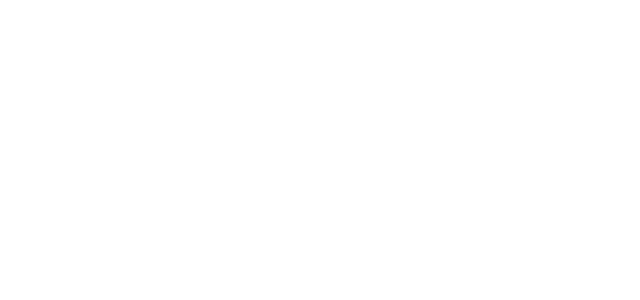
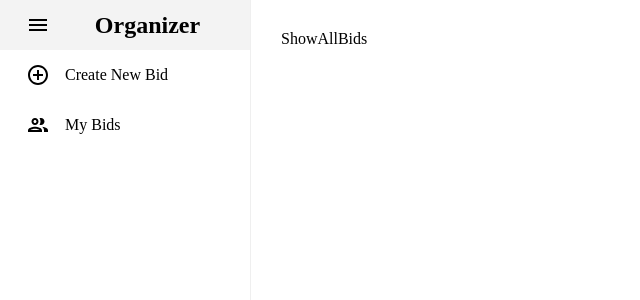
Before and after one commit to Rahul-Radhakrishnan789/bidit_frontend, a React (Vite) app: page /vendor in a window 1280 px wide. Before the commit this address had no page. Shown: the top 300 px of the page, without its empty margins (0-640 px from the left). Built offline with nearby package versions, Linux system fonts and the light colour scheme.

Commit message:
added vendor page and components

```diff
--- a/package.json
+++ b/package.json
@@ -17,12 +17,15 @@
     "@mui/styled-engine-sc": "^6.0.0-alpha.18",
     "@react-oauth/google": "^0.12.1",
     "axios": "^1.6.8",
+    "dayjs": "^1.11.10",
     "dotenv": "^16.4.5",
     "i": "^0.3.7",
     "npm": "^10.5.0",
     "react": "^18.2.0",
+    "react-datetime-picker": "^5.6.0",
     "react-dom": "^18.2.0",
     "react-google-button": "^0.7.2",
+    "react-pro-sidebar": "^1.1.0",
     "react-router-dom": "^6.22.3"
   },
   "devDependencies": {
--- a/src/App.jsx
+++ b/src/App.jsx
@@ -4,6 +4,7 @@ import { GoogleOAuthProvider } from "@react-oauth/google";
 import SignUpPage from "./pages/User/SignUpPage";
 import LoginPage from "./pages/User/LoginPage";
 import UserHomePage from "./pages/User/UserHomePage";
+import VendorHomePage from "./pages/vendor/VendorHomePage";
 function App() {
   return (
     <GoogleOAuthProvider clientId="203571099479-rksr2l7odk6d8m71nrk8n2g1jv5aerpo.apps.googleusercontent.com">
@@ -13,6 +14,7 @@ function App() {
           <Route path="/" element={<UserHomePage />} />
           <Route path="/signup" element={<SignUpPage />} />
           <Route path="/login" element={<LoginPage />} />
+          <Route path="/vendor" element={< VendorHomePage/>}/>
         </Routes>
         </Router>
       </div>
--- /dev/null
+++ b/src/components/vendorComponents/CreateBid.jsx
@@ -0,0 +1,167 @@
+import React from "react";
+import { useState, useEffect } from "react";
+import axios from "../../utils/AxiosInstance"
+import { Box, TextField, Button, FormControl } from "@mui/material";
+
+export default function CreateBid() {
+  const [formData, setFormData] = useState({
+    itemName: "",
+    category: "",
+    description: "",
+    auctionDuration: null,
+    basePrice: null,
+    images: [],
+  });
+
+  const handleChange = (event) => {
+    const { name, value } = event.target;
+
+    setFormData({ ...formData, [name]: value });
+  };
+
+  const handleImageUpload = (event) => {
+    const files = event.target.files;
+    setFormData({
+      ...formData,
+      images: files,
+    });
+  };
+
+  const handleSubmit = async (event) => {
+    event.preventDefault();
+    console.log("main form data",formData);
+    try {
+      const formDataToSend = new FormData();
+
+      const vendorId = localStorage.getItem("vendorId")
+
+      for (const key in formData) {
+        if (key === "images") {
+          for (let i = 0; i < formData.images.length; i++) {
+            formDataToSend.append("images", formData.images[i]);
+          }
+        } else {
+          formDataToSend.append(key, formData[key]);
+        }
+      }
+
+      if (!formData.itemName || !formData.basePrice) {
+        alert("Please fill in all required fields!");
+        return;
+      }
+      const response = await axios.post(`/api/createBid/${vendorId}`, formDataToSend, {
+        headers: {
+          "Content-Type": "multipart/form-data",
+        },
+      });
+      console.log("Registration successful:", response.data);
+
+      console.log("Submitting form:", formData);
+    } catch (error) {
+      console.error("Bid Registration error:", error);
+      console.log("Response:", error.response);
+    }
+  };
+
+  return (
+    <Box sx={sx.mainContainer}>
+      <form onSubmit={handleSubmit}>
+        <Box sx={sx.form}>
+          <h2 style={{ color: "#0c1022" }}>Create New Bid</h2>
+          <TextField
+            label="Name"
+            name="itemName"
+            value={formData.itemName}
+            onChange={handleChange}
+            required
+            sx={sx.inputBox}
+          />
+          <FormControl fullWidth>
+            <TextField
+              label="Category"
+              name="category"
+              value={formData.category}
+              onChange={handleChange}
+              required
+              sx={sx.inputBox}
+            />
+          </FormControl>
+          <TextField
+            label="Description"
+            name="description"
+            value={formData.description}
+            onChange={handleChange}
+            multiline
+            rows={4}
+            sx={sx.inputBox}
+          />
+          <TextField
+            label="Duration in hour"
+            name="auctionDuration"
+            value={formData.auctionDuration}
+            onChange={handleChange}
+            type="number"
+            sx={sx.inputBox}
+            required
+          />
+          <TextField
+            label="Base Price"
+            name="basePrice"
+            value={formData.basePrice}
+            onChange={handleChange}
+            type="number"
+            required
+            sx={sx.inputBox}
+          />
+        <input
+            required={true}
+            type="file"
+            name="images"
+            accept=".png, .jpg, .jpeg"
+            maxfilesize={10000000}
+            multiple
+            onChange={handleImageUpload}
+          />
+          <Button sx={sx.submitButton} type="submit" variant="contained">
+            Submit
+          </Button>
+        </Box>
+      </form>
+    </Box>
+  );
+}
+
+const sx = {
+  mainContainer: {
+    minWidth: "80%",
+    display: "flex",
+    justifyContent: "space-between",
+    overflow: "hidden",
+
+    padding: "10px",
+  },
+  inputBox: {
+    backgroundColor: "white",
+    marginBottom: "5%",
+    borderRadius: "10px",
+  },
+  submitButton: {
+    width: "100%",
+    marginTop: "5%",
+    boxShadow: "0px 11px 16.799999237060547px rgba(0, 0, 0, 0.25)",
+    borderRadius: 20,
+    fontSize: { xs: 10, sm: 14, md: 14, lg: 14 },
+    textTransform: "none",
+    color: "#fff",
+    fontFamily: "var(--font-dmsanslight)",
+  },
+  form: {
+    display: "flex",
+    flexDirection: "column",
+    padding: "5%",
+    minWidth: "150%",
+    background: "#BFBFBF",
+    borderRadius: "10px",
+    marginLeft: "70%",
+  },
+};
--- /dev/null
+++ b/src/components/vendorComponents/ShowAllBids.jsx
@@ -0,0 +1,7 @@
+import React from 'react'
+
+export default function ShowAllBids() {
+  return (
+    <div>ShowAllBids</div>
+  )
+}
--- a/src/main.jsx
+++ b/src/main.jsx
@@ -1,12 +1,13 @@
-import React from 'react'
-import ReactDOM from 'react-dom/client'
-import App from './App.jsx'
-import './index.css'
+import React from "react";
+import ReactDOM from "react-dom/client";
+import App from "./App.jsx";
+import { ProSidebarProvider } from "react-pro-sidebar";
+import "./index.css";
 
-ReactDOM.createRoot(document.getElementById('root')).render(
-
+ReactDOM.createRoot(document.getElementById("root")).render(
   <React.StrictMode>
-    <App />
- </React.StrictMode>
-
-)
+    <ProSidebarProvider>
+      <App />
+    </ProSidebarProvider>
+  </React.StrictMode>
+);
--- a/src/pages/User/UserHomePage.jsx
+++ b/src/pages/User/UserHomePage.jsx
@@ -1,15 +1,19 @@
 import React from "react";
 import Navbar from "../../components/userComponents/Navbar";
-import { Box } from "@mui/material";
+import Footer from "../../components/userComponents/Footer";
+import OfflineAuctions from "../../components/userComponents/OfflineAuctions";
+import Details from "../../components/userComponents/Details"
 
 export default function UserHomePage() {
   return (
     <>
       <Navbar />
-      <Box sx={{ height: "80vh", backgroundImage: 'url("https://d3ry1h4w5036x1.cloudfront.net/hero-v2.svg")', backgroundSize: 'cover',backgroundPosition:'30%', '@media (max-width: 600px)': {
-          height: '50vh'}}}>
-        <Box >iiiiiiiiiiiiiiihi</Box>
-      </Box>
+
+      <Details/>
+
+      <OfflineAuctions/>
+
+     <Footer/>
     </>
   );
 }
--- /dev/null
+++ b/src/pages/vendor/VendorHomePage.jsx
@@ -0,0 +1,152 @@
+import { Sidebar, Menu, MenuItem, useProSidebar } from "react-pro-sidebar";
+import PeopleOutlinedIcon from "@mui/icons-material/PeopleOutlined";
+import MenuOutlinedIcon from "@mui/icons-material/MenuOutlined";
+import { useState, useEffect } from "react";
+import axios from '../../utils/AxiosInstance'
+import ShowAllBids from "../../components/vendorComponents/ShowAllBids";
+import CreateBid from "../../components/vendorComponents/CreateBid";
+import AddCircleOutlineIcon from '@mui/icons-material/AddCircleOutline';
+import { Box, styled } from "@mui/material";
+
+const SideBars = styled(Sidebar)`
+    .ps-sidebar-container {
+        background: transparent;
+    }
+`;
+
+
+
+
+
+function VendorHomePage() {
+    // const [data, setData] = useState([]);
+
+    // const fetchData = async () => {
+    //     try {
+    //         const response = await axios.get("/api/getallvenues");
+
+    //         setData(response.data.data);
+    //     } catch (err) {
+    //         console.error("venue fetching error:", err);
+    //         console.log("Response:", err.response);
+    //     }
+    // };
+
+    // useEffect(() => {
+    //     fetchData();
+    // }, []);
+    // console.log(data);
+
+    const { collapseSidebar } = useProSidebar();
+    const [children, setChildren] = useState(<ShowAllBids />);
+
+    return (
+        <>
+            <div style={({ height: "100vh" }, { display: "flex" })}>
+                <SideBars style={{ height: "100vh"}}>
+                    <Menu>
+                        <MenuItem
+                            icon={<MenuOutlinedIcon />}
+                            onClick={() => {
+                                collapseSidebar();
+                            }}
+                            style={{ textAlign: "center" }}
+                        >
+                            {" "}
+                            <h2>Organizer</h2>
+                        </MenuItem>
+
+                        <MenuItem icon={<AddCircleOutlineIcon />} onClick={() => setChildren(<CreateBid  />)}>
+                            Create New Bid
+                        </MenuItem>
+                        <MenuItem onClick={() => setChildren(<ShowAllBids />)} icon={<PeopleOutlinedIcon />}>
+                            My Bids
+                        </MenuItem>
+                    </Menu>
+                </SideBars>
+                <Box sx={sx.renderComponent}>{children}</Box>
+            </div>
+        </>
+    );
+}
+
+const sx = {
+    mainContainer: {
+        width: "100%",
+        minHeight: "100vh",
+        display: "flex",
+        overflow: "hidden",
+    },
+    sidebar: {
+        width: "20%",
+        height: "auto",
+        background: "linear-gradient(7deg, #181921 0%, #242535 47%, #292A3D 100%)",
+        boxShadow: "14px 4px 55px 12px rgba(0, 0, 0, 0.25)",
+        display: "flex",
+        flexDirection: "column",
+        alignItems: "center",
+        paddingY: "3%",
+        position: "relative",
+    },
+
+    logoStyle: {
+        fontSize: { xs: "16px", sm: "18px", md: "20px", lg: "24px" },
+        marginBottom: "30%",
+    },
+    services: {
+        width: "90%",
+    },
+    serviceItems: {
+        display: "flex",
+        width: "100%",
+        gap: "6vh",
+        marginBottom: "5%",
+        padding: "5%",
+        position: "relative",
+
+        "&:hover": {
+            boxShadow: "4px 4px 16px 4px rgba(1, 1, 1, 0.25)",
+            cursor: "pointer",
+            background: " #47476b",
+        },
+    },
+    backButton: {
+        background: "#1F202D",
+        boxShadow: "0px 4px 16px rgba(0, 0, 0, 0.25)",
+        borderRadius: 20,
+        fontSize: { xs: 10, sm: 14, md: 14, lg: 14 },
+        textTransform: "none",
+        color: "#fff",
+        paddingX: "5%",
+        width: "150px",
+        position: "absolute",
+        bottom: "50px",
+        left: "40px",
+    },
+
+    cardBox: {
+        width: "100%",
+        height: "90%",
+        display: "flex",
+        alignItems: "center",
+        justifyContent: "center",
+    },
+    selectedBox: {
+        width: "1px",
+        height: "45px",
+        display: "flex",
+        alignItems: "center",
+    },
+    innerSelectedBox: { width: "inherit", height: "50%", background: "#fff" },
+    inputTitle: {
+        textTransform: "none",
+    },
+    renderComponent: {
+        height: "100vh",
+        width: "100%",
+        overflow: "auto",
+        padding: "30px",
+    },
+};
+
+export default VendorHomePage;
```
Also changed, not shown: 1 other file (tests, documents, lock files or other folders).
